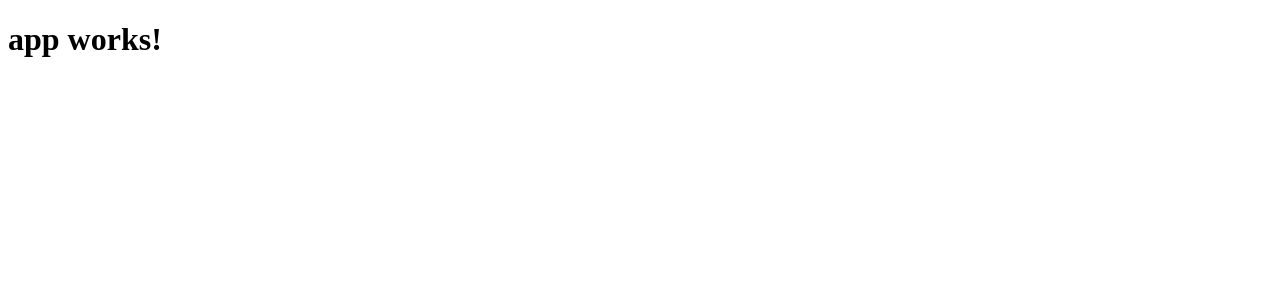
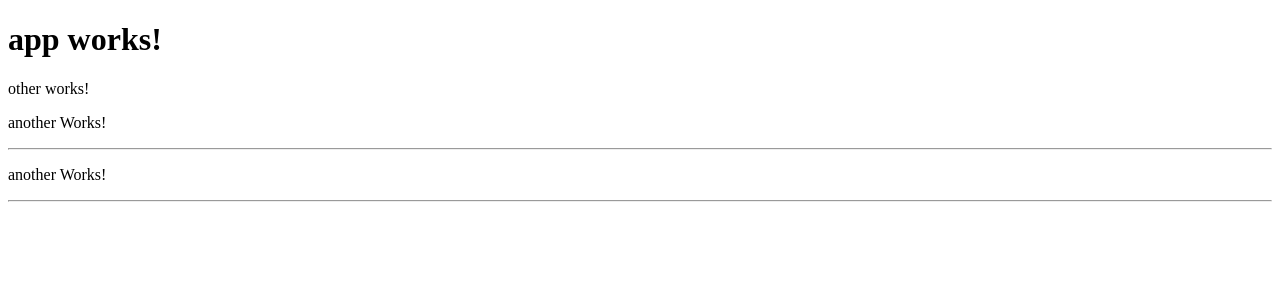
Before and after one commit to DatTobbes/angular-tutorial, an Angular app: page / in a window 1280 px wide. Shown: the top 300 px of the page. Built offline with nearby package versions, Linux system fonts and the light colour scheme.

Commit message:
merge commit

```diff
--- a/src/app/app.component.html
+++ b/src/app/app.component.html
@@ -1,3 +1,5 @@
 <h1>
   {{title}}
 </h1>
+<app-other></app-other>
+<app-another></app-another>
--- a/src/app/app.module.ts
+++ b/src/app/app.module.ts
@@ -4,10 +4,14 @@
 import { HttpModule } from '@angular/http';
 
 import { AppComponent } from './app.component';
+import { OtherComponent } from './other/other.component';
+import { AnotherComponent } from './other/another.component';
 
 @NgModule({
   declarations: [
-    AppComponent
+    AppComponent,
+    OtherComponent,
+    AnotherComponent
   ],
   imports: [
     BrowserModule,
--- a/src/app/other/another.component.ts
+++ b/src/app/other/another.component.ts
@@ -7,7 +7,7 @@
       another Works!
     </p>
     <hr>
-    <ng
+
 
   `,
   styles: []
```
